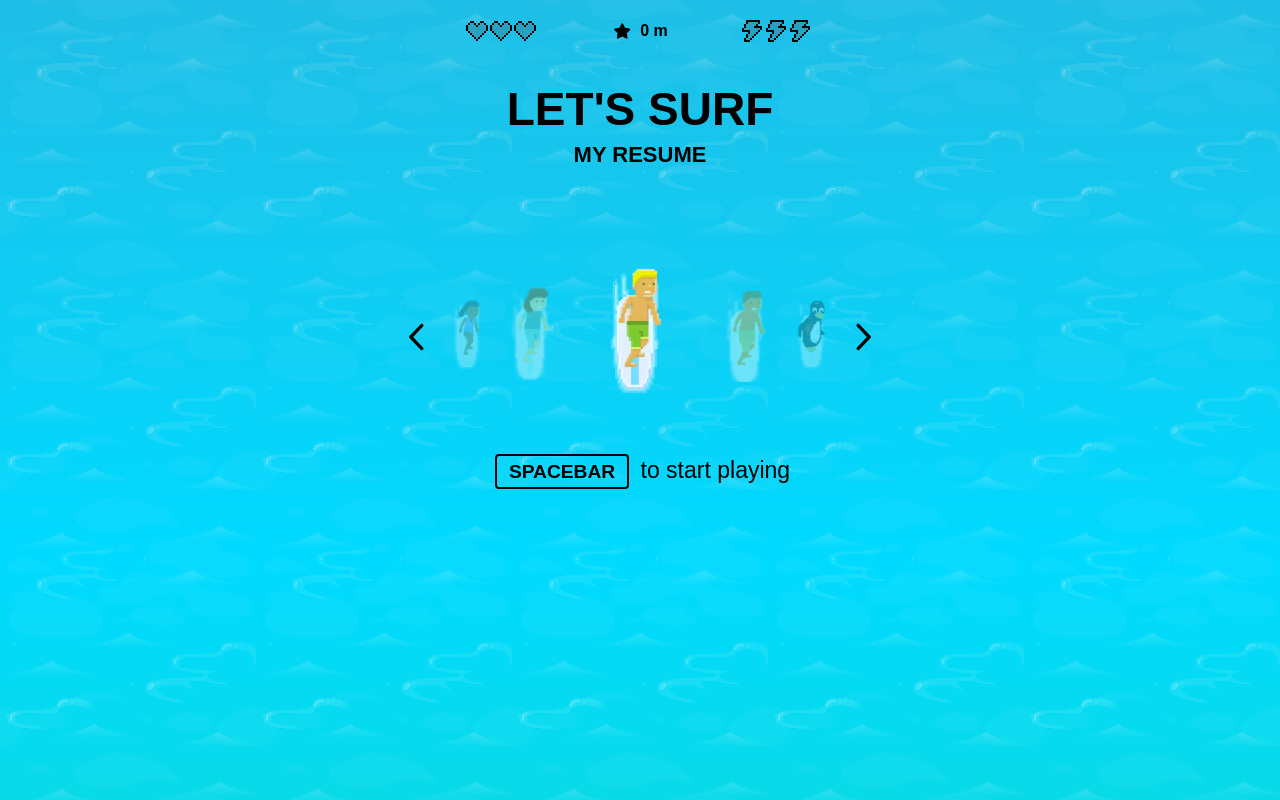
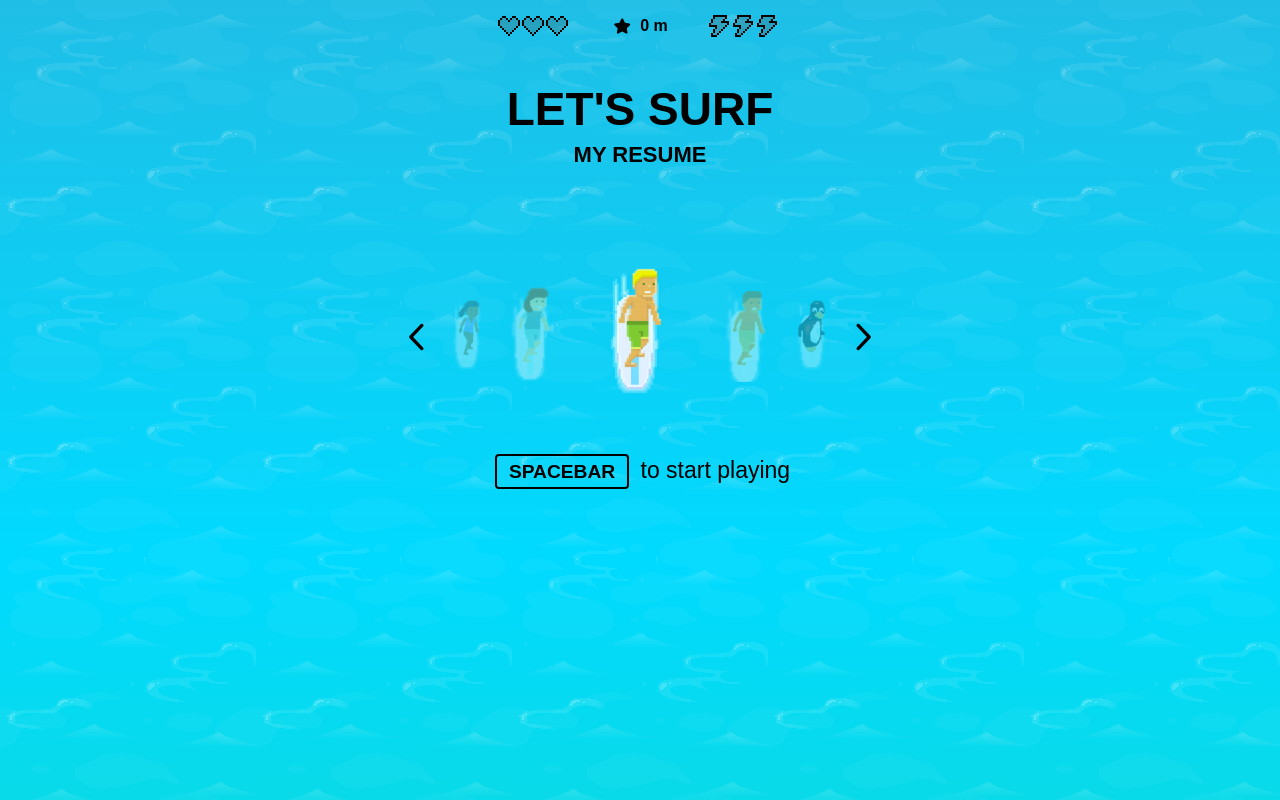
Before and after one commit to JaiRajGunnu/SurfMyResume, a React (Create React App) app: page / in a window 1280 px wide. Built offline with nearby package versions, Linux system fonts and the light colour scheme; a web font is replaced by a local one.

Commit message:
ux interface

```diff
--- a/src/styles/App.css
+++ b/src/styles/App.css
@@ -228,8 +228,8 @@ body {
   display: flex;
   flex-direction: row;
   justify-content: space-between;
-  width: 550px;
-  top: 30px;
+  width: 420px;
+  top: 25px;
   position: absolute;
   left: 50%;
   z-index:15;
--- a/src/styles/SplashScreen.css
+++ b/src/styles/SplashScreen.css
@@ -20,8 +20,8 @@
   display: flex;
   flex-direction: row;
   justify-content: space-between;
-  width: 550px;
-  top: 20px;
+  width: 420px;
+  top: 15px;
   z-index:15;
   position: absolute;
 }
```
